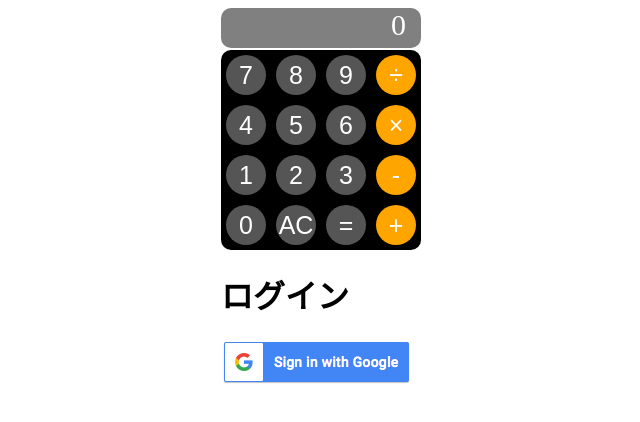
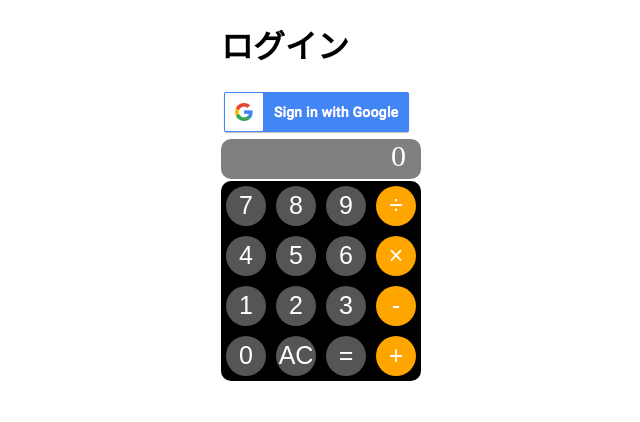
Before and after one commit to joel2145/React_calculator, a React (Create React App) app: page /login in a window 1280 px wide. Shown: the top 422 px of the page, without its empty margins (319-959 px from the left). Built offline with nearby package versions, Linux system fonts and the light colour scheme.

Commit message:
#1_ルーティングの作成

```diff
--- a/src/App.js
+++ b/src/Calculator.js
@@ -13,7 +13,7 @@ import { Button } from './components/Button';
 import { Result } from './components/Result';
 import './App.scss';
 
-const App = (props) => {
+const Calculator = (props) => {
     const { calculator,
         onNumberClick,
         onPlusClick,
@@ -80,4 +80,4 @@ export default connect(mapStateToDoProps, {
     onDivideClick,
     onEqualClick,
     onClearClick
-})(App);
+})(Calculator);
--- a/src/AuthApp.js
+++ b/src/Login.js
@@ -17,7 +17,7 @@ const firebaseConfig = {
 }
 firebase.initializeApp(firebaseConfig);
 
-export const AuthApp = () => {
+export const Login = () => {
     return (
     <div className="AuthApp">
         <Signin />
--- a/src/index.js
+++ b/src/index.js
@@ -3,16 +3,16 @@ import ReactDOM from 'react-dom';
 import { createStore } from 'redux';
 import { Provider } from 'react-redux';
 
-import App from './App';
+import Calculator from './Calculator';
 import { reducer } from './redux/reducers';
-import { AuthApp } from './AuthApp';
+import { Login } from './Login';
 
 const Store = createStore(reducer);
 
 ReactDOM.render(
     <Provider store={Store}>
-        <App />
-        <AuthApp/>
+        <Login/>
+        <Calculator />
     </Provider>,
     document.getElementById('root')
 );
```
Also changed, not shown: src/Router.jsx (added, +16 -0 lines), src/templates/SignUp.jsx (deleted, +0 -13 lines).
